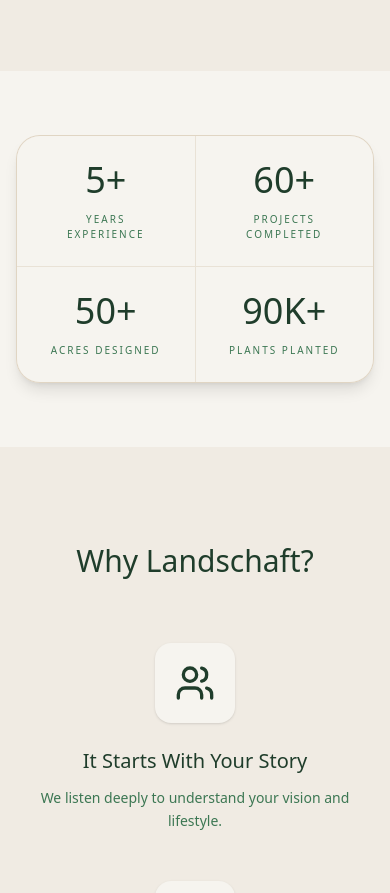
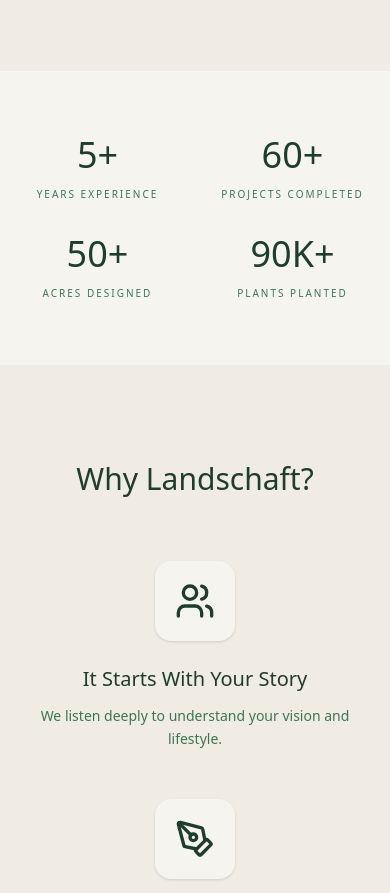
Before and after one commit to riaz-kp/Landschaftnew, a Next.js app: page / in a window 390 px wide. Shown: the part 3800-4693 px from the top of the page. Built offline with nearby package versions, Linux system fonts and the light colour scheme; no server answers; the database is empty.

Commit message:
ui: stats section minm

```diff
--- a/components/home/stats.tsx
+++ b/components/home/stats.tsx
@@ -11,16 +11,16 @@ export function Stats() {
     return (
         <section className="py-16 md:py-28 bg-background relative z-10 w-full">
             <Container>
-                <div className="grid grid-cols-2 gap-px bg-border/40 overflow-hidden rounded-3xl shadow-lg md:grid-cols-4 border border-border/50">
+                <div className="grid grid-cols-2 gap-8 md:gap-12 md:grid-cols-4">
                     {stats.map((stat) => (
                         <div
                             key={stat.label}
-                            className="bg-background p-6 sm:p-10 md:p-12 flex flex-col items-center justify-center text-center group transition-colors duration-500 hover:bg-primary/5"
+                            className="flex flex-col items-center justify-center text-center group transition-transform duration-500 hover:-translate-y-1"
                         >
-                            <div className="text-4xl sm:text-5xl lg:text-6xl font-light text-primary transition-all duration-500 group-hover:scale-110">
+                            <div className="text-4xl sm:text-5xl lg:text-6xl font-light text-primary transition-colors duration-500 group-hover:text-foreground">
                                 {stat.value}
                             </div>
-                            <div className="mt-3 sm:mt-5 text-[10px] sm:text-xs md:text-sm font-medium uppercase tracking-[0.2em] text-muted-foreground group-hover:text-foreground transition-colors duration-500 max-w-[120px] md:max-w-none">
+                            <div className="mt-3 sm:mt-5 text-[10px] sm:text-xs md:text-sm font-medium uppercase tracking-[0.2em] text-muted-foreground group-hover:text-primary transition-colors duration-500">
                                 {stat.label}
                             </div>
                         </div>
```
